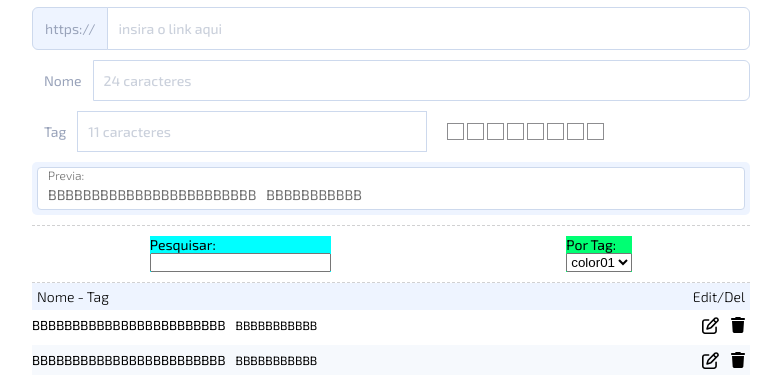
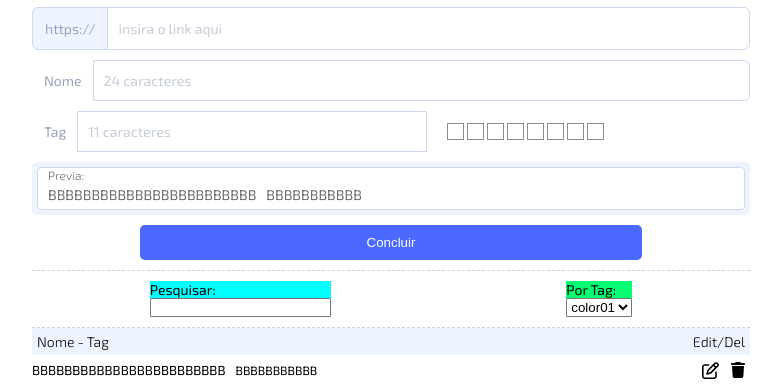
Before and after one commit to Edio-Goncalves/todo-links, a plain HTML site: page index.html in a window 1280 px wide. Shown: the part 105-494 px from the top of the page, without its empty margins (249-1030 px from the left). Drawn offline with Linux system fonts and the light colour scheme.

Commit message:
Create button

```diff
--- a/assets/style/scss/style.scss
+++ b/assets/style/scss/style.scss
@@ -143,6 +143,21 @@ rgba(75, 105, 255, 1) - para azul
           }
         }
       }
+      button {
+        cursor: pointer;
+        width: 100%;
+        max-width: 70%;
+        padding: 10px;
+        margin: auto;
+        text-align: center;
+        color: #fff;
+        background-color: #4b69ff;
+        border: none;
+        border-radius: 5px;
+        &:hover {
+          background-color: rgba(28, 29, 34, 0.5);
+        }
+      }
     }
 
     .previa {
--- a/index.html
+++ b/index.html
@@ -64,6 +64,8 @@
                 <p class="prevTag">BBBBBBBBBBB</p>
               </div>
             </div>
+
+            <button>Concluir</button>
           </div>
         </form>
       </section>
```
Also changed, not shown: assets/style/css/style.css, 1 other file.
